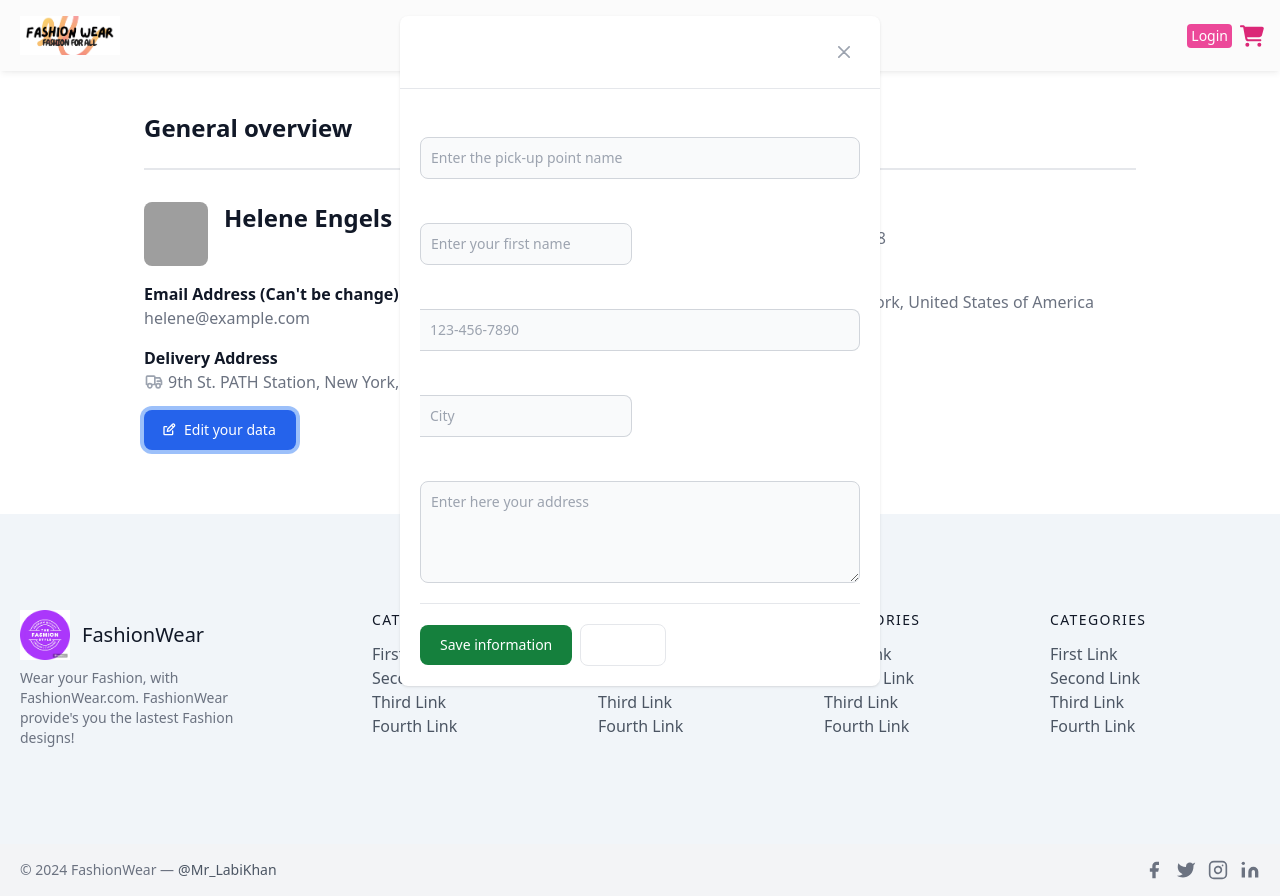
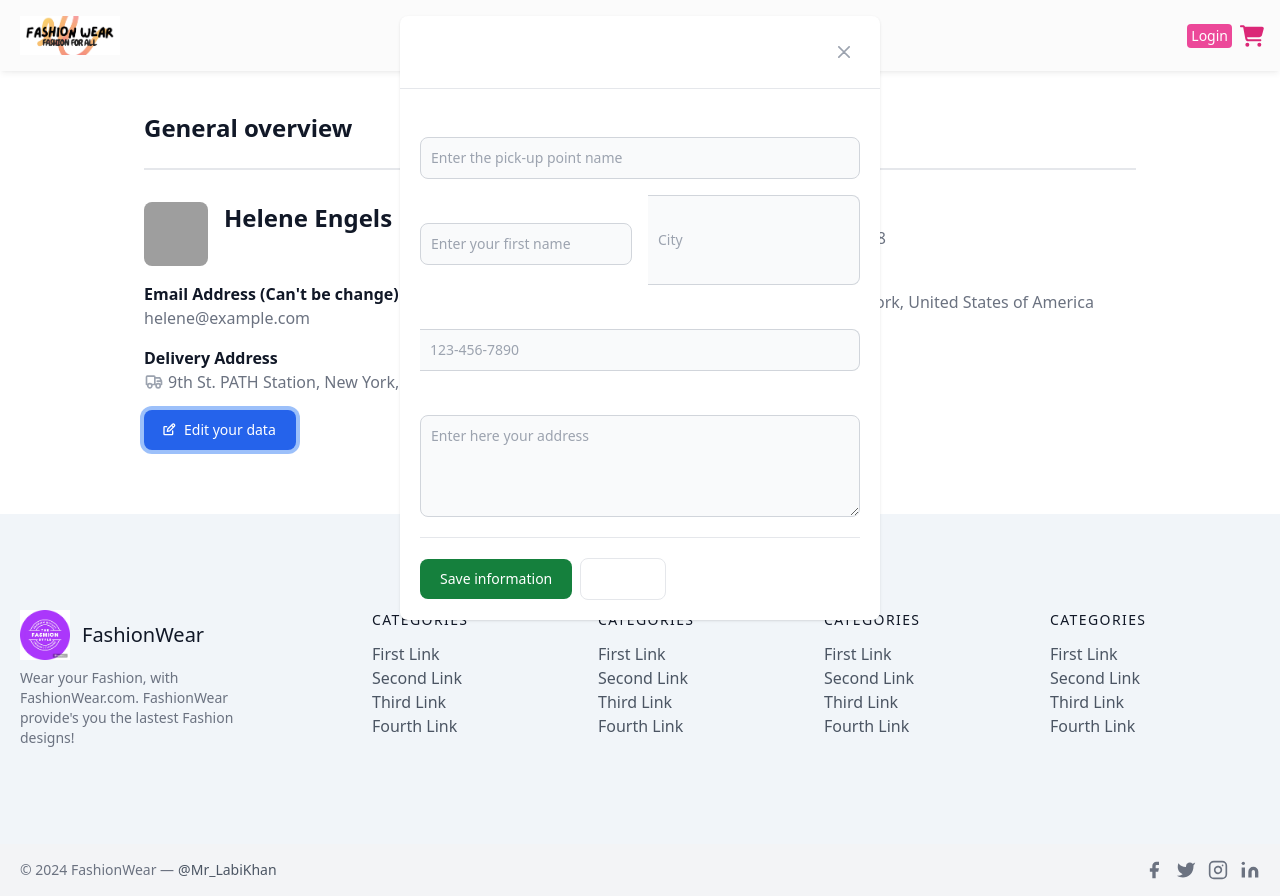
Before and after one commit to Laraib007/Ecommerce-NextJs-Project, a Next.js app: page /myaccount in a window 1280 px wide. Both pictures are taken after a click on the button "Edit your data". Built offline with nearby package versions, Linux system fonts and the light colour scheme; grey boxes are pictures that could not be loaded.

Commit message:
cleaning

```diff
--- a/src/pages/myaccount.js
+++ b/src/pages/myaccount.js
@@ -93,7 +93,11 @@ const Myaccount = () => {
               <div class="col-span-2 sm:col-span-1">
                 <label for="full_name_info_modal" class="mb-2 block text-sm font-medium text-white "> Your Full Name* </label>
                 <input type="text" id="full_name_info_modal" class="block w-full rounded-lg border border-gray-300 bg-gray-50 p-2.5 text-sm text-white focus:border-primary-500 focus:ring-primary-500 dark:border-gray-600 dark:bg-gray-700  dark:placeholder:text-gray-400 dark:focus:border-primary-500 dark:focus:ring-primary-500" placeholder="Enter your first name" required />
-              </div>
+
+                  <label for="select_city_input_billing_modal" class="block text-sm font-medium text-white "> City* </label>
+                </div>
+                <input type="text" id="phone-input" class="z-20 block w-full rounded-e-lg border border-s-0 border-gray-300 bg-gray-50 p-2.5 text-sm text-white focus:border-primary-500 focus:ring-primary-500 dark:border-gray-600 dark:border-s-gray-700  dark:bg-gray-700  dark:placeholder:text-gray-400 dark:focus:border-primary-500" pattern="[0-9]{3}-[0-9]{3}-[0-9]{4}" placeholder="City" required />
+
 
 
               <div class="col-span-2">
@@ -105,15 +109,6 @@ const Myaccount = () => {
                     <input type="text" id="phone-input" class="z-20 block w-full rounded-e-lg border border-s-0 border-gray-300 bg-gray-50 p-2.5 text-sm text-white focus:border-primary-500 focus:ring-primary-500 dark:border-gray-600 dark:border-s-gray-700  dark:bg-gray-700  dark:placeholder:text-gray-400 dark:focus:border-primary-500" pattern="[0-9]{3}-[0-9]{3}-[0-9]{4}" placeholder="123-456-7890" required />
                   </div>
                 </div>
-              </div>
-
-
-
-              <div class="col-span-2 sm:col-span-1">
-                <div class="mb-2 flex items-center gap-2">
-                  <label for="select_city_input_billing_modal" class="block text-sm font-medium text-white "> City* </label>
-                </div>
-                <input type="text" id="phone-input" class="z-20 block w-full rounded-e-lg border border-s-0 border-gray-300 bg-gray-50 p-2.5 text-sm text-white focus:border-primary-500 focus:ring-primary-500 dark:border-gray-600 dark:border-s-gray-700  dark:bg-gray-700  dark:placeholder:text-gray-400 dark:focus:border-primary-500" pattern="[0-9]{3}-[0-9]{3}-[0-9]{4}" placeholder="City" required />
               </div>
 
               <div class="col-span-2">
```
